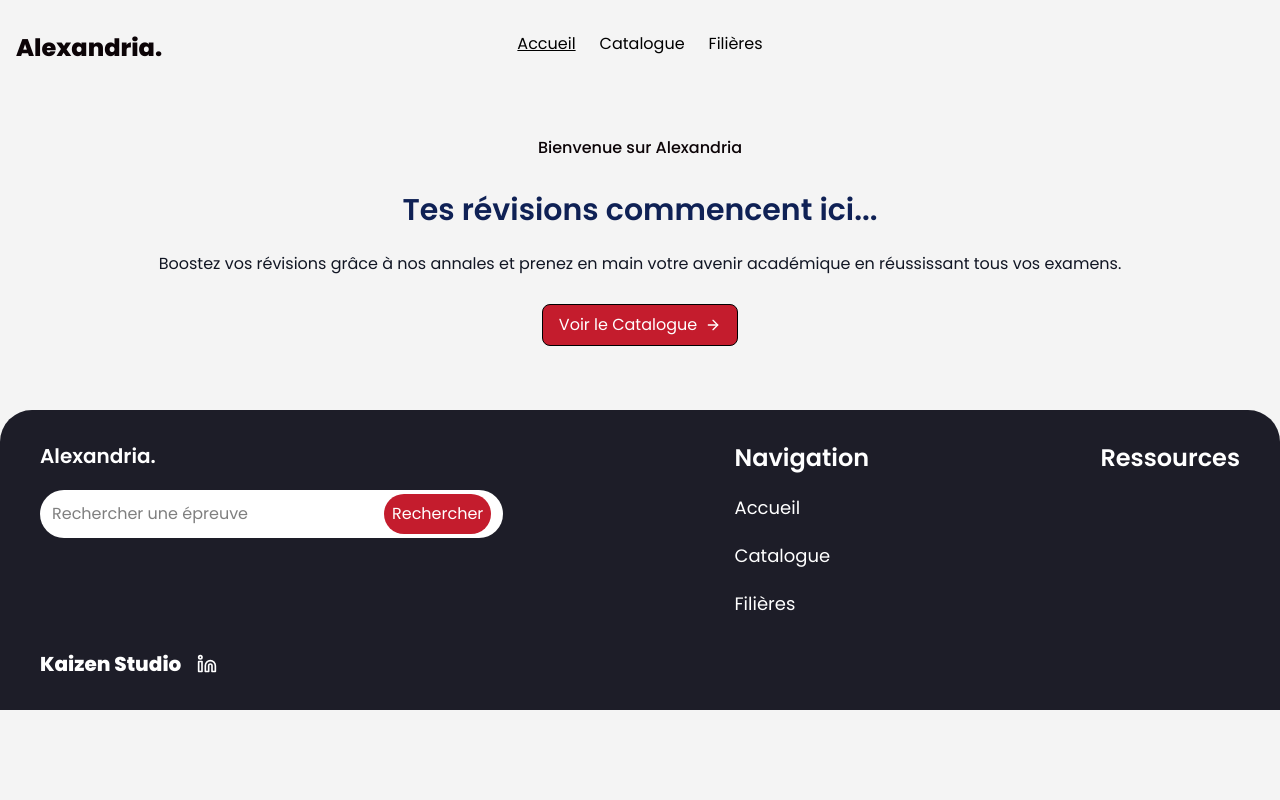
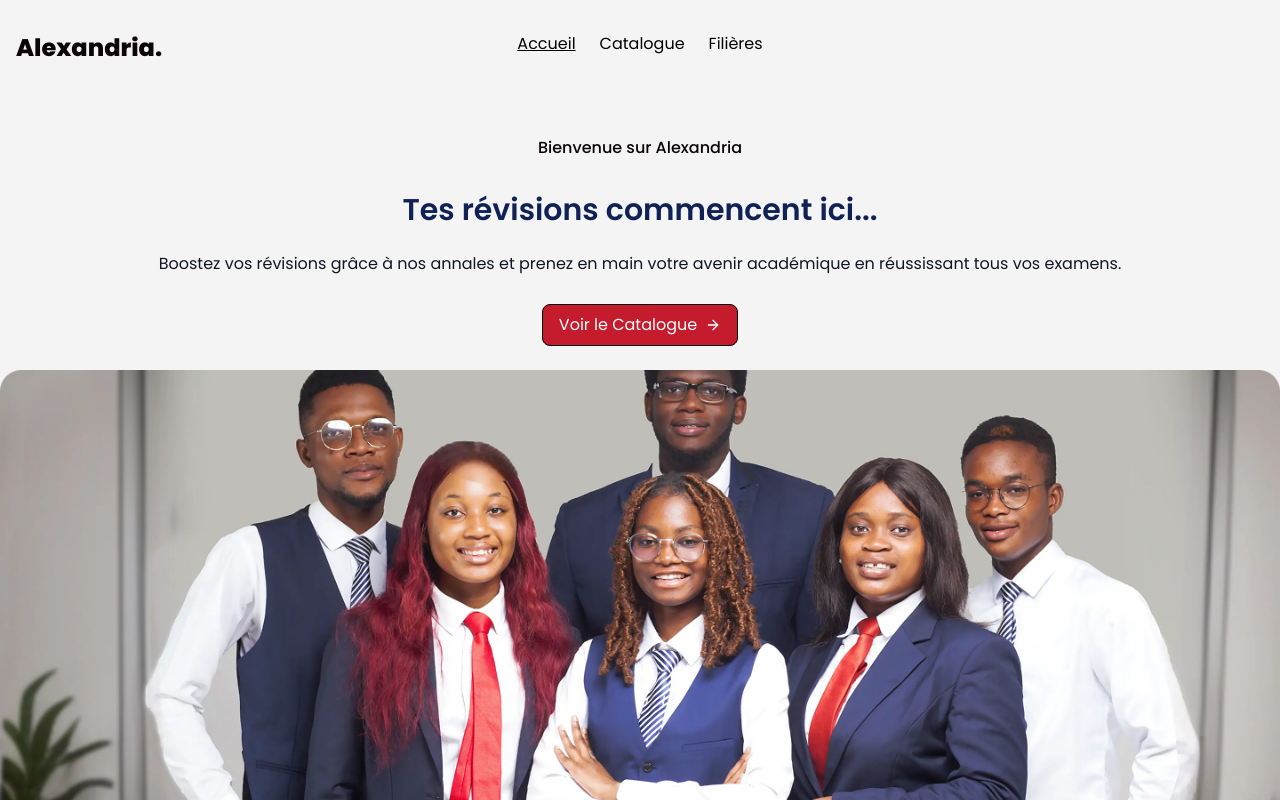
Before and after one commit to kaizen-squad/esgis-epreuves, a Next.js app: page / in a window 1280 px wide. Shown: the top 800 px of the page. Built offline with nearby package versions, Linux system fonts and the light colour scheme.

Commit message:
feat(accueil): added the image for the first section

```diff
--- a/src/app/(public)/acceuil/components/WelcomeSection.tsx
+++ b/src/app/(public)/acceuil/components/WelcomeSection.tsx
@@ -23,7 +23,12 @@ const WelcomeSection = () => {
       </button>
 
       <div className="relative">
-        <Image src="/images/accueil_image.png" alt="Esgis Image Accueil" fill />
+        <Image
+          src="/images/accueil_image.png"
+          alt="Esgis Image Accueil"
+          width={width}
+          height={50}
+        />
       </div>
     </div>
   );
```
